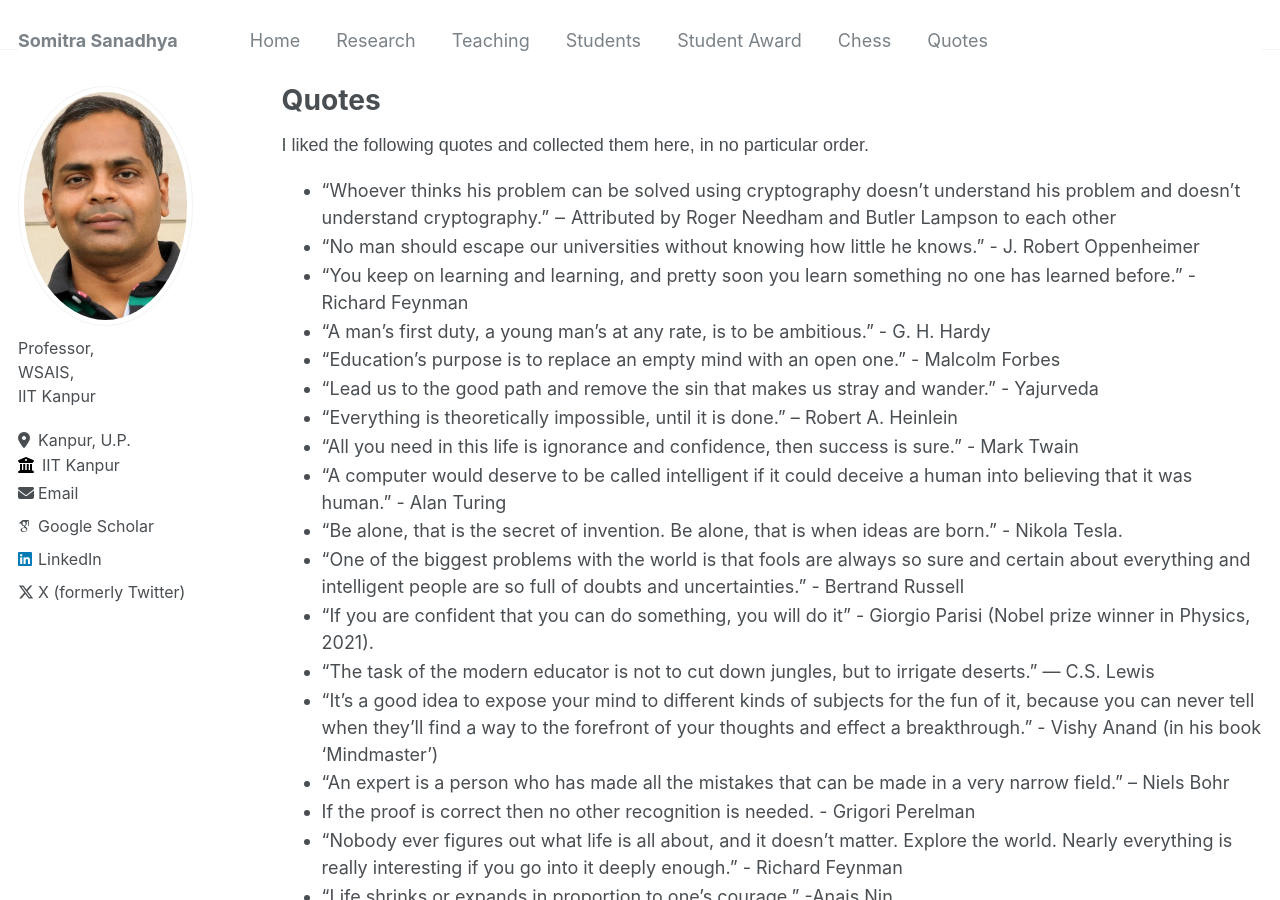
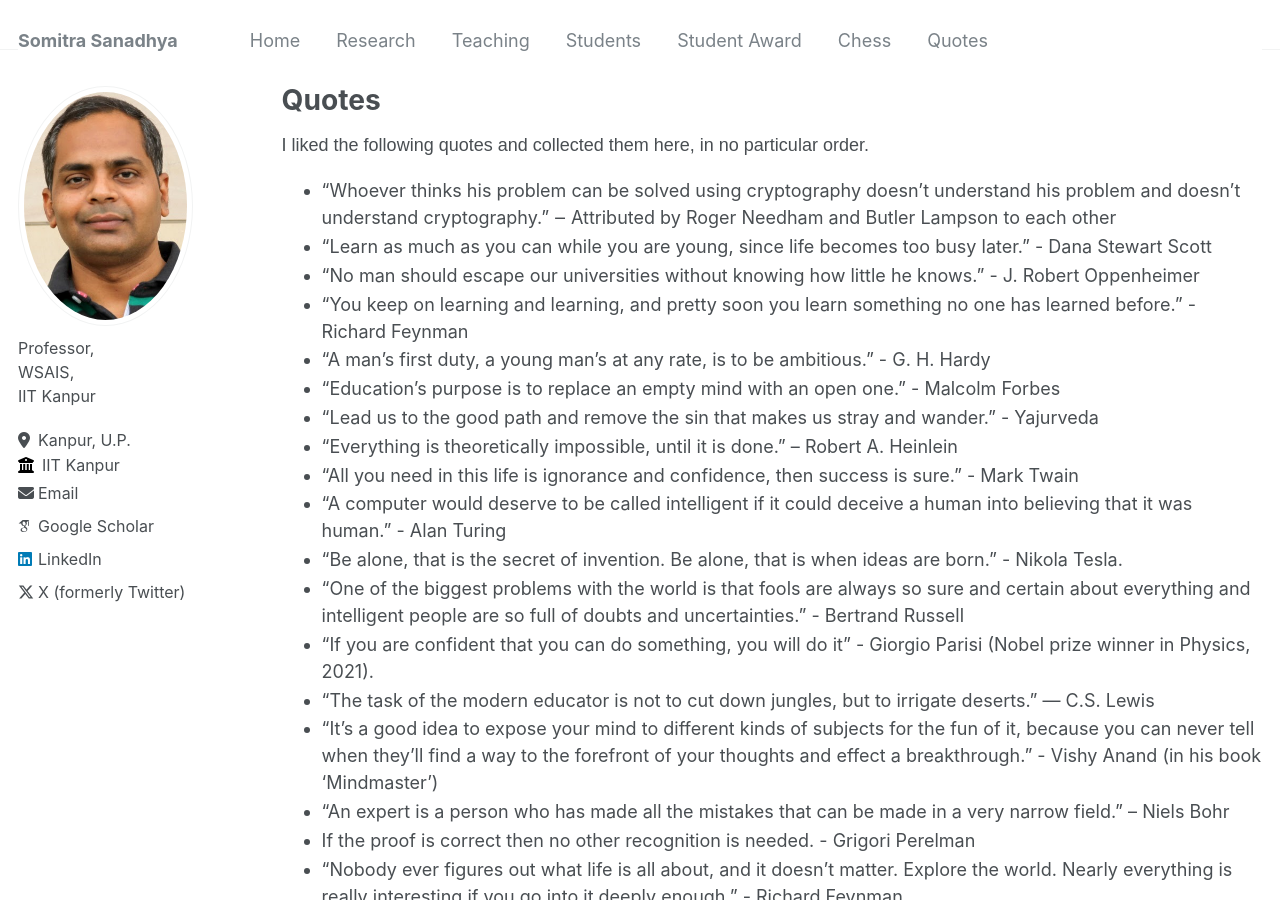
Before and after one commit to somitra-sanadhya/somitra-sanadhya.github.io, a Jekyll site: the page built from _pages/quotes.md, in a window 1280 px wide and 900 px high. Built offline with Jekyll 4.4.1, drawn with Linux system fonts in a browser that asks for light colours; some web fonts are replaced.

Commit message:
Update quotes.md

```diff
--- a/_pages/quotes.md
+++ b/_pages/quotes.md
@@ -8,6 +8,7 @@ author_profile: true
 I liked the following quotes and collected them here, in no particular order.
 
 + "Whoever thinks his problem can be solved using cryptography doesn’t understand his problem and doesn’t understand cryptography." ‒ Attributed by Roger Needham and Butler Lampson to each other
++ "Learn as much as you can while you are young, since life becomes too busy later." - Dana Stewart Scott
 + "No man should escape our universities without knowing how little he knows."  - J. Robert Oppenheimer
 + "You keep on learning and learning, and pretty soon you learn something no one has learned before." - Richard Feynman
 + "A man's first duty, a young man's at any rate, is to be ambitious." - G. H. Hardy
```
